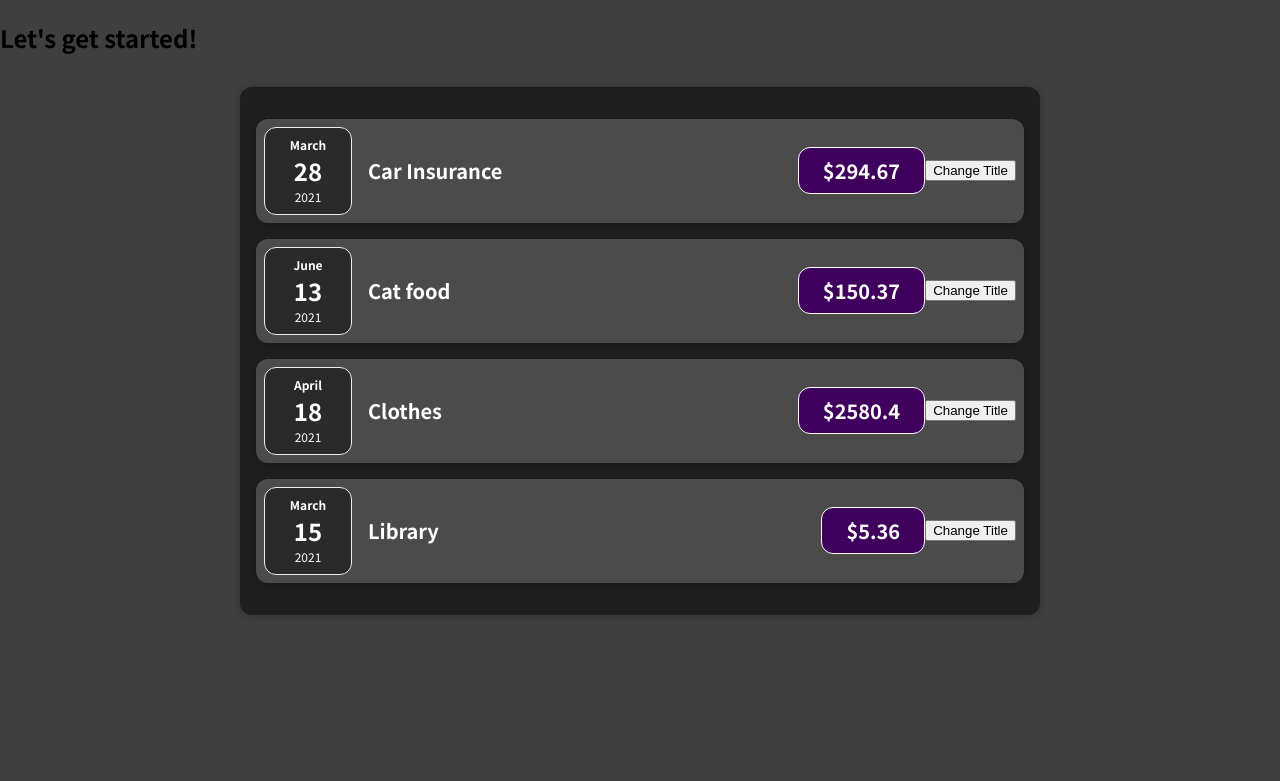
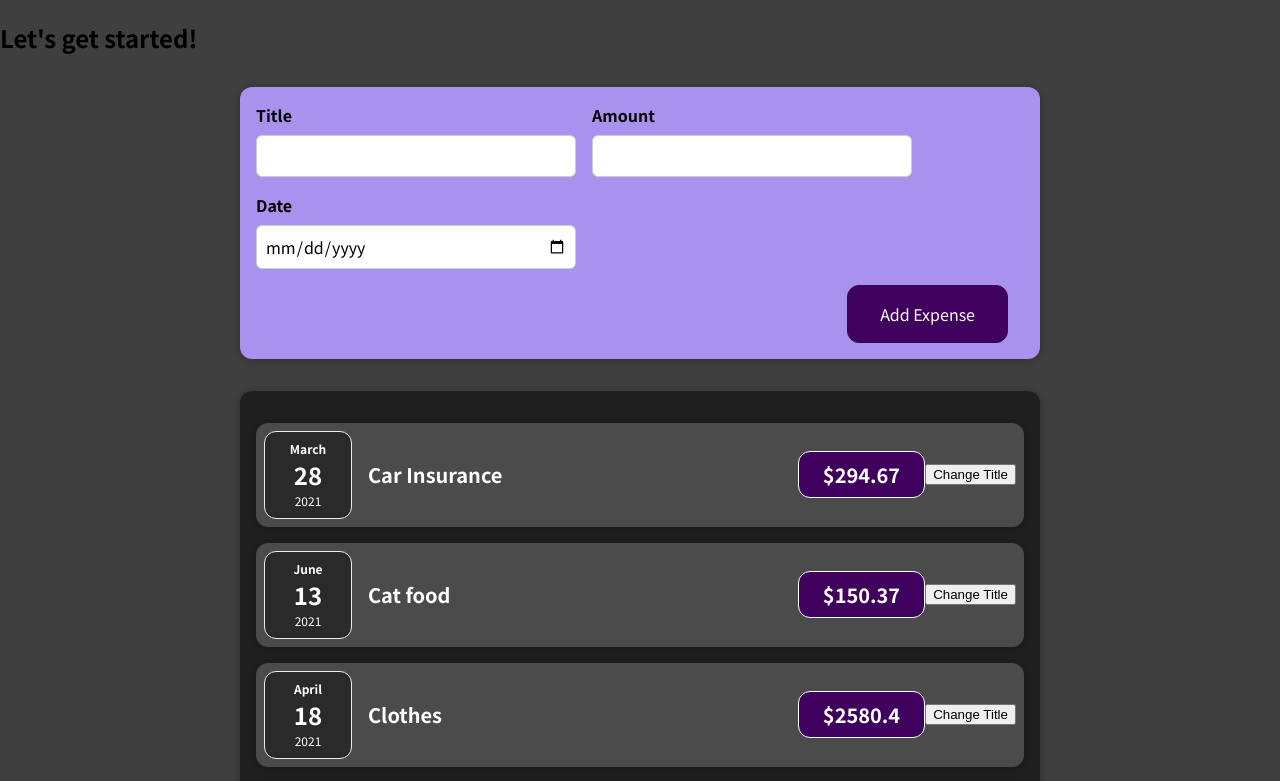
Before and after one commit to gabrielgfaria/react-complete-guide, a React (Create React App) app: page / in a window 1280 px wide. Shown: the top 781 px of the page. Built offline with nearby package versions, Linux system fonts and the light colour scheme.

Commit message:
Add newExpense component

```diff
--- a/src/App.js
+++ b/src/App.js
@@ -1,4 +1,5 @@
 import Expenses from "./components/Expenses/Expenses";
+import NewExpense from "./components/NewExpense/NewExpense";
 
 const App = () => {
   const expenses = [
@@ -11,6 +12,7 @@
   return (
     <div>
       <h2>Let's get started!</h2>
+      <NewExpense />
       <Expenses items={expenses} />
     </div>
   );
--- /dev/null
+++ b/src/components/NewExpense/ExpenseForm.css
@@ -0,0 +1,26 @@
+.new-expense__controls {
+    display: flex;
+    flex-wrap: wrap;
+    gap: 1rem;
+    margin-bottom: 1rem;
+    text-align: left;
+  }
+
+  .new-expense__control label {
+    font-weight: bold;
+    margin-bottom: 0.5rem;
+    display: block;
+  }
+
+  .new-expense__control input {
+    font: inherit;
+    padding: 0.5rem;
+    border-radius: 6px;
+    border: 1px solid #ccc;
+    width: 20rem;
+    max-width: 100%;
+  }
+
+  .new-expense__actions {
+    text-align: right;
+  }
--- /dev/null
+++ b/src/components/NewExpense/ExpenseForm.js
@@ -0,0 +1,25 @@
+import './ExpenseForm.css'
+
+const ExpenseForm = () => {
+    return <form>
+        <div className="new-expense__controls">
+            <div className="new-expense__control">
+                <label>Title</label>
+                <input type='text' />
+            </div>
+            <div className="new-expense__control">
+                <label>Amount</label>
+                <input type='number' min="0.01" step="0.01" />
+            </div>
+            <div className="new-expense__control">
+                <label>Date</label>
+                <input type='date' min="2019-01-01" max="2022-12-31" />
+            </div>
+        </div>
+        <div className="new-expense__actions">
+            <button type="submit">Add Expense</button>
+        </div>
+    </form>
+};
+
+export default ExpenseForm;
--- /dev/null
+++ b/src/components/NewExpense/NewExpense.css
@@ -0,0 +1,38 @@
+.new-expense {
+    background-color: #a892ee;
+    padding: 1rem;
+    margin: 2rem auto;
+    width: 50rem;
+    max-width: 95%;
+    border-radius: 12px;
+    text-align: center;
+    box-shadow: 0 1px 8px rgba(0, 0, 0, 0.25);
+  }
+
+  .new-expense button {
+    font: inherit;
+    cursor: pointer;
+    padding: 1rem 2rem;
+    border: 1px solid #40005d;
+    background-color: #40005d;
+    color: white;
+    border-radius: 12px;
+    margin-right: 1rem;
+  }
+
+  .new-expense button:hover,
+  .new-expense button:active {
+    background-color: #510674;
+    border-color: #510674;
+  }
+
+  .new-expense button.alternative {
+    color: #220131;
+    border-color: transparent;
+    background-color: transparent;
+  }
+
+  .new-expense button.alternative:hover,
+  .new-expense button.alternative:active {
+    background-color: #ddb3f8;
+  }
--- /dev/null
+++ b/src/components/NewExpense/NewExpense.js
@@ -0,0 +1,10 @@
+import './NewExpense.css';
+import ExpenseForm from './ExpenseForm';
+
+const NewExpense = () => {
+    return <div className="new-expense">
+        <ExpenseForm />
+    </div>
+};
+
+export default NewExpense;
```
Also changed, not shown: 1 other file (tests, documents, lock files or other folders).
